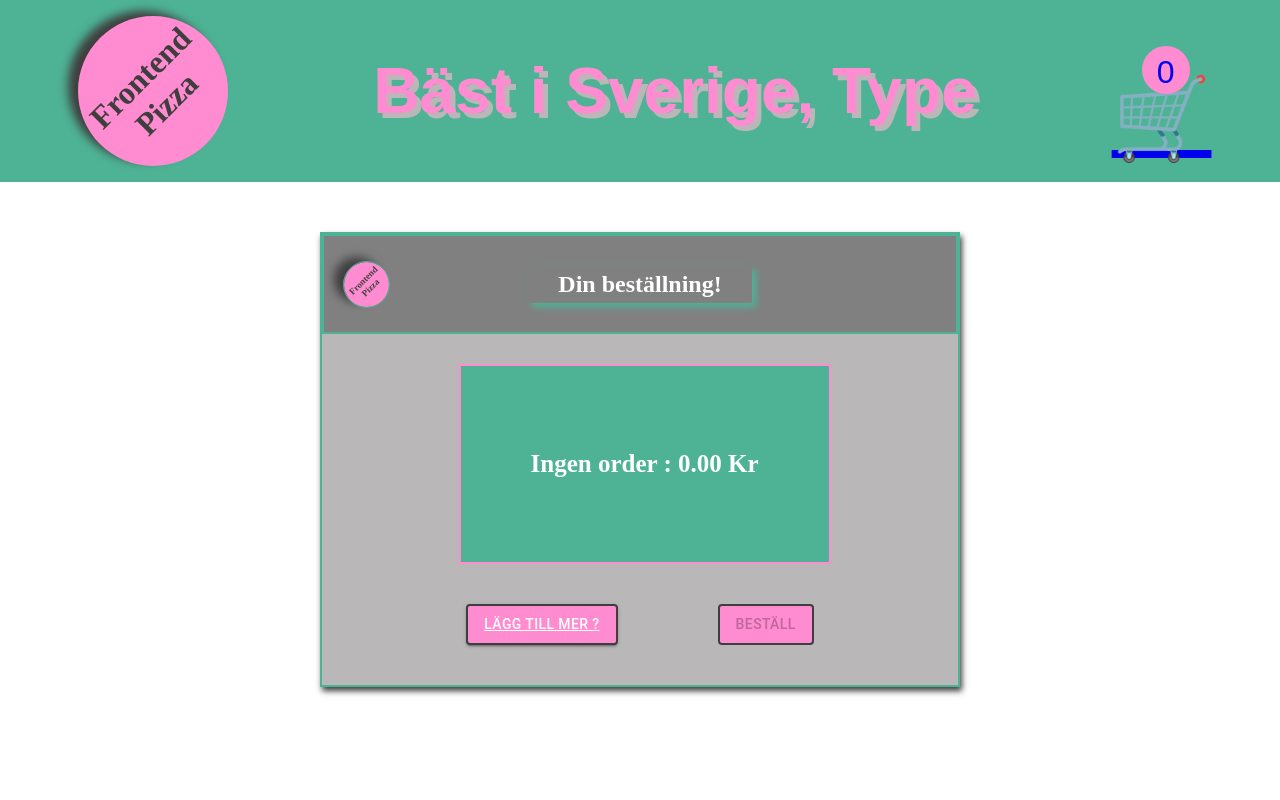
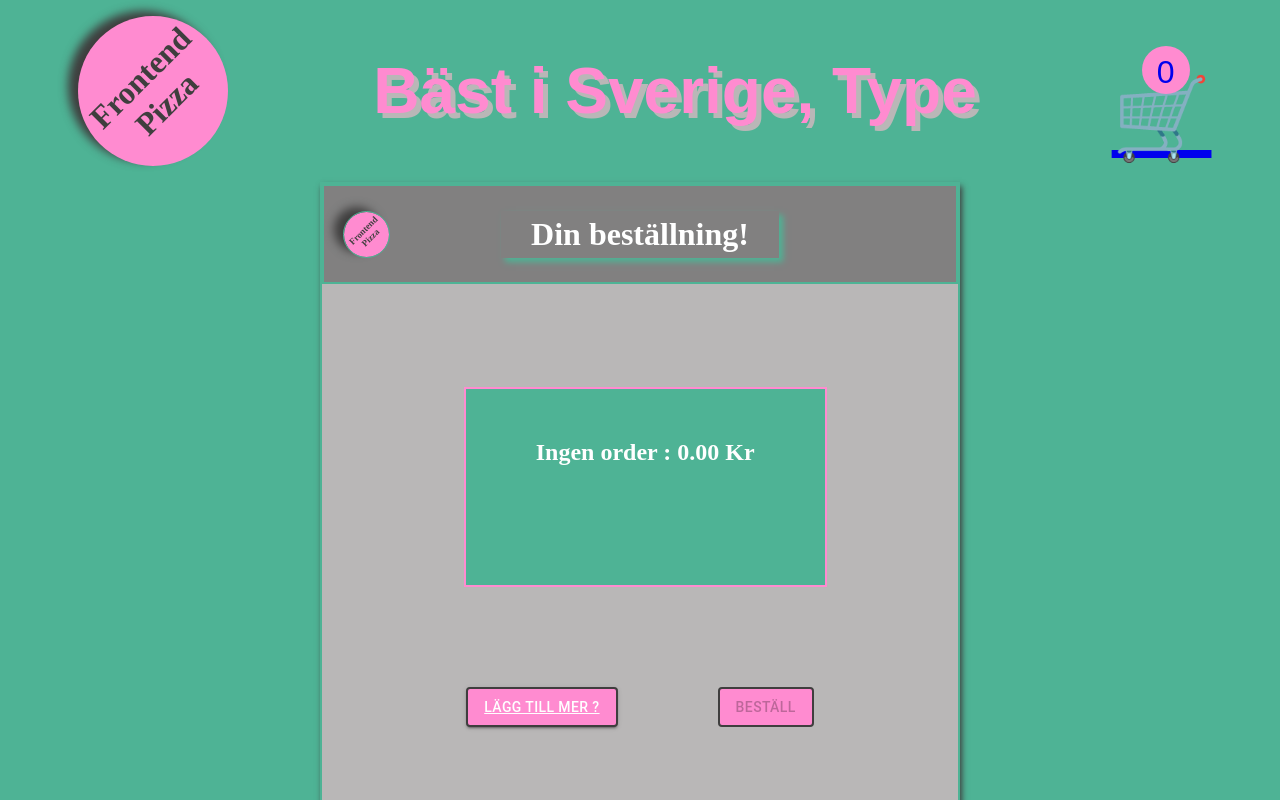
Before and after one commit to Eva-Li80/Frontend-2023, a React (Vite) app: page /order in a window 1280 px wide. Shown: the top 800 px of the page. Built offline with nearby package versions, Linux system fonts and the light colour scheme.

Commit message:
some styleing fix

```diff
--- a/src/Components/PizzaOrder/PizzaOrder.tsx
+++ b/src/Components/PizzaOrder/PizzaOrder.tsx
@@ -55,7 +55,7 @@ const PizzaOrder = () => {
       <div className="pizza-container">
         <div className="order-header-container">
           <Loggo />
-          <h2 className="order-header">Din beställning!</h2>
+          <h1 className="order-header">Din beställning!</h1>
         </div>
         <div>
           {state.cart.map((pizza) => (
--- a/src/Components/PizzaOrder/_pizzaListItem.scss
+++ b/src/Components/PizzaOrder/_pizzaListItem.scss
@@ -7,7 +7,7 @@
   padding: 30px;
   margin: 20px 20px;
   background-color: $white;
-  font-size: 19px;
+  font-size: $third-font-size;
 
   .pizza-name {
     flex-basis: 50%;
@@ -41,7 +41,7 @@
   }
 
   .pizza-quantity {
-    font-size: 18px;
+    font-size: $third-font-size;
     margin: 0 15px;
   }
 
--- a/src/Components/PizzaOrder/_pizzaOrder.scss
+++ b/src/Components/PizzaOrder/_pizzaOrder.scss
@@ -1,28 +1,26 @@
 //PizzaOrder
 .pizza-container {
-  display: flex;
-  flex-direction: column;
-  align-items: center;
-  justify-content: center;
+@include displayFlex(column);
   background-color: $gray;
   border: 2px solid $green;
   box-shadow: 2px 4px 6px $black;
-  margin-top: 50px;
   width: 50%;
-  height: 50%;
   margin-bottom: 50px;
+  position: relative;
 
   .order-header-container {
     display: flex;
     justify-content: flex-start;
     align-items: center;
     margin-bottom: 30px;
-    background-color: gray;
+    background-color: $dark-gray;
     height: 100px;
     border: 2px solid $green;
     padding: 10px;
     position: relative;
     width: 100%;
+    position: absolute;
+    top: 0;
 
     .loggo {
       width: 45px;
@@ -36,9 +34,7 @@
     }
 
     .order-header {
-      display: flex;
-      justify-content: center;
-      align-items: center;
+      @include displayFlexStandard();
       padding: 5px 30px;
       margin-left: auto;
       margin-right: auto;
@@ -50,17 +46,16 @@
   .price-cartitem {
     text-align: end;
     margin-right: 1.3em;
+    font-size: $second-font-size;
   }
 
   .order-btn-container {
-    display: flex;
-    justify-content: center;
-    align-items: center;
+   @include displayFlexStandard();
 
     .btn {
       background-color: $pink;
       border: 2px solid $black;
-      margin: 40px 50px;
+      margin: 100px 50px 0px 50px;
     }
     .btn:hover {
       background-color: $green;
--- a/src/Components/PizzaOrder/_pizzaordered.scss
+++ b/src/Components/PizzaOrder/_pizzaordered.scss
@@ -19,19 +19,12 @@
 
 //No ordered
 .no-order {
-  display: flex;
-  justify-content: center;
-  align-items: center;
-  flex-wrap: wrap;
+  @include displayFlexAll(column);
   margin-left: 1.3em;
   width: 100%;
 
   .text {
-    display: flex;
-    justify-content: center;
-    align-items: center;
-    flex-wrap: wrap;
-    font-size: 25px;
+    font-size: $third-font-size;
     color: $white;
     background-color: $green;
     padding: 50px 70px;
--- a/src/Pages/_order-style.scss
+++ b/src/Pages/_order-style.scss
@@ -1,5 +1,7 @@
 
 .order-page{
- background-color: $white;
- @include displayFlexStandard()
+ background-color: $green;
+ display: flex;
+ justify-content: center;
+ height: 100vh;
 }
--- a/src/Scss/Variables/_colors.scss
+++ b/src/Scss/Variables/_colors.scss
@@ -1,5 +1,6 @@
 $black: #3F3E3E;
 $gray: #b9b7b7;
+$dark-gray:rgb(129, 128, 128);
 $white: #fff;
 $green: #4EB395;
 $dark-green: #42957c;
--- a/src/Scss/Variables/_fonts.scss
+++ b/src/Scss/Variables/_fonts.scss
@@ -2,5 +2,5 @@ $primary-font-family: "Arial", sans-serif;
 $secondary-font-family: "Roboto", sans-serif;
 
 $first-font-size: 16px;
-$second-font-size: 16px;
-$third-font-size: 16px;
+$second-font-size: 20px;
+$third-font-size: 24px;
```
